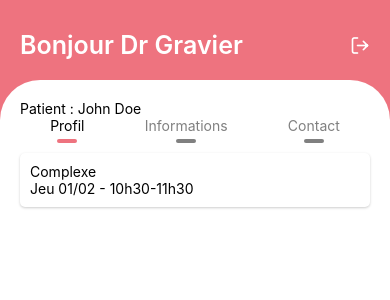
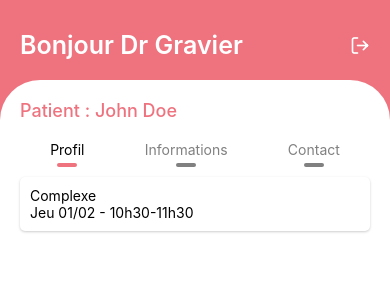
Before and after one commit to LouizD/j-test, a React Native app: screen /Home in a window 390 px wide. Shown: the top 300 px of the page. Built offline with nearby package versions, Linux system fonts and the light colour scheme.

Commit message:
style: add style for patient name

```diff
--- a/src/components/PatientInfo/PatientInfo.js
+++ b/src/components/PatientInfo/PatientInfo.js
@@ -49,7 +49,7 @@ const PatientInfo = props => {
 
   return (
     <View>
-      <Text>Patient : {dummyData.patientName}</Text>
+      <Text style={styleSheet.patientName}>Patient : {dummyData.patientName}</Text>
 
       <View style={styleSheet.links}>
         <PatientLink
--- a/src/components/PatientInfo/PatientInfo.style.js
+++ b/src/components/PatientInfo/PatientInfo.style.js
@@ -3,10 +3,16 @@ import { StyleSheet, Dimensions, Platform } from 'react-native';
 import { colors } from '../../_var';
 
 const styleSheet = StyleSheet.create({
+  patientName: {
+    fontSize: 18,
+    fontWeight: '500',
+    color: colors.red1,
+  },
   links: {
     display: 'flex',
     flexDirection: 'row',
     justifyContent: 'space-around',
+    marginTop: 20,
     marginBottom: 10,
   },
 });
```
